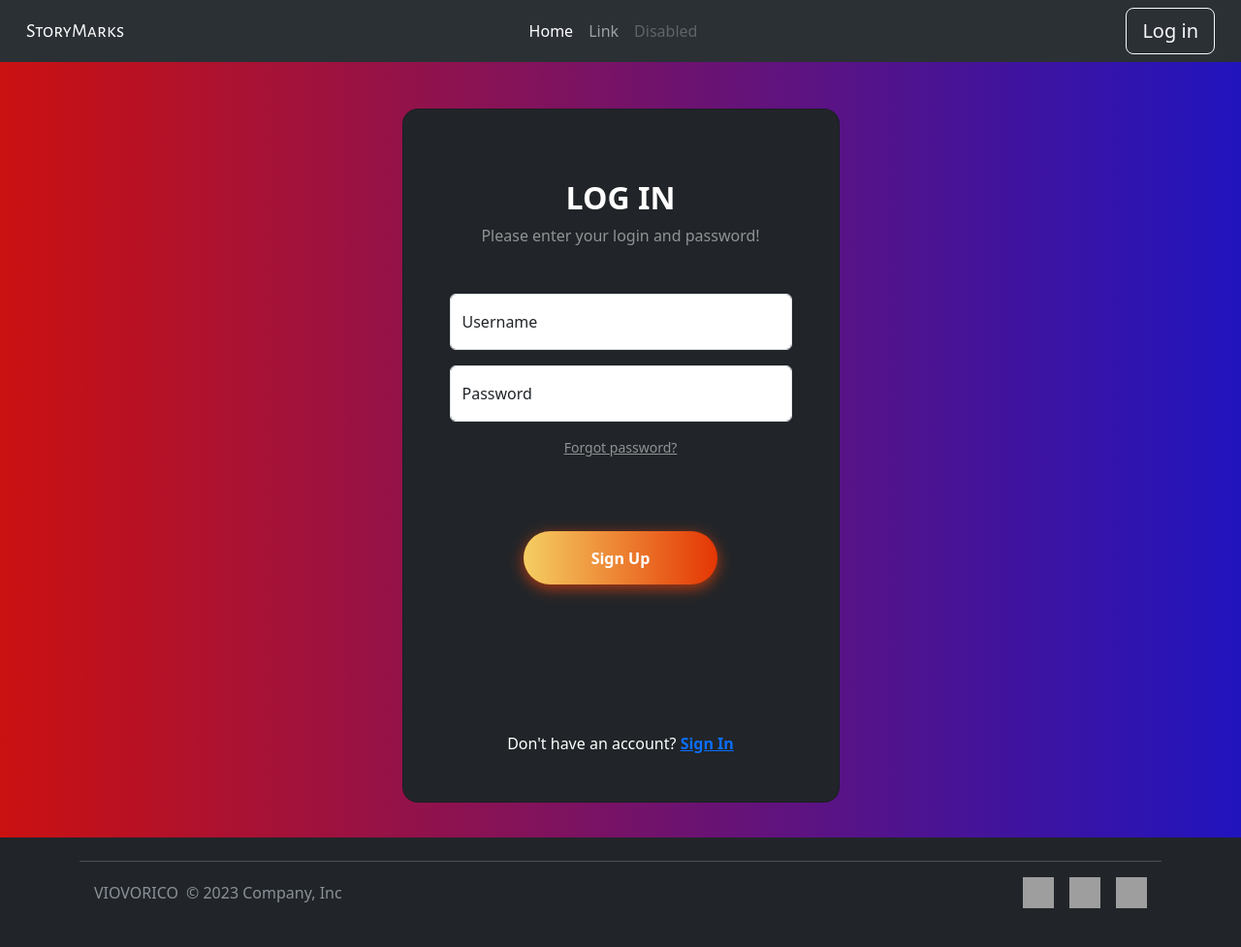
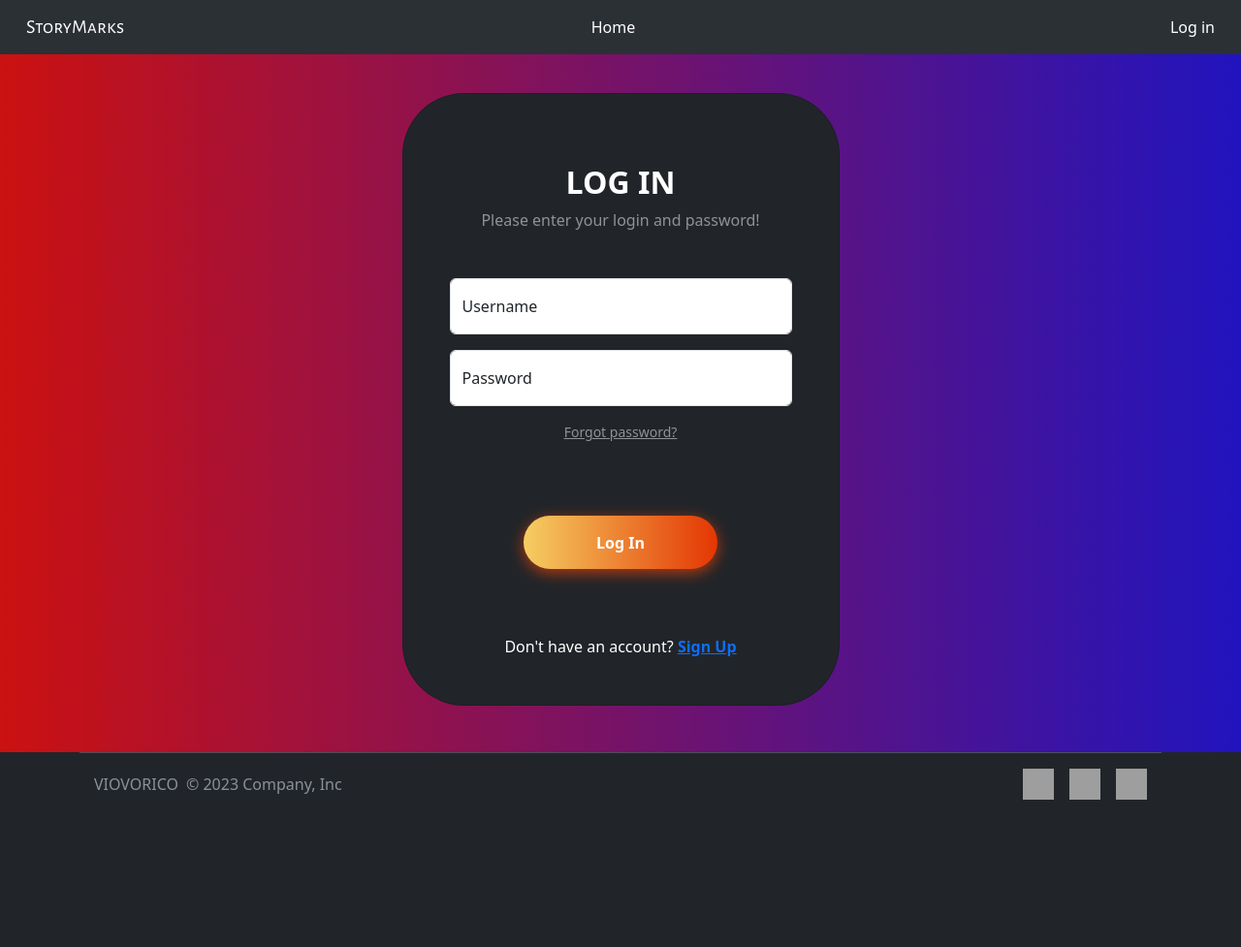
Before and after one commit to Venikhl/testForDjango, a Django app: page /members/login_user/ in a window 1280 px wide. Shown: the whole page at 97% size. After the commit the page ends 825 px from the top, so only its background shows below. Run offline with Django 4.2, Linux system fonts and the light colour scheme; grey boxes are pictures that could not be loaded.

Commit message:
4. Registration and login design fixed

```diff
--- a/members/forms.py
+++ b/members/forms.py
@@ -6,7 +6,7 @@ from django.contrib.auth.models import User
 # Create your forms here.
 
 class NewUserForm(UserCreationForm):
-    email = forms.EmailField(required=True)
+    email = forms.EmailField()
 
     class Meta:
         model = User
--- a/members/urls.py
+++ b/members/urls.py
@@ -2,6 +2,7 @@ from django.urls import path
 from . import views
 
 urlpatterns = [
-    path('register/', views.register, name='register'),
-    path('login_user/', views.login_user, name='login')
+    path('register_user/', views.register_user, name='register'),
+    path('login_user/', views.login_user, name='login'),
+    path('logout_user/', views.logout_user, name='logout')
 ]
--- a/members/views.py
+++ b/members/views.py
@@ -1,6 +1,9 @@
 from django.shortcuts import render, redirect
 from django.contrib.auth import authenticate, login, logout
 from django.contrib import messages
+from django.contrib.auth.forms import UserCreationForm
+
+from members.forms import NewUserForm
 
 
 def login_user(request):
@@ -18,5 +21,26 @@ def login_user(request):
         return render(request, 'auth/login.html', {})
 
 
-def register(request):
-    return render(request, 'auth/register.html')
+def logout_user(request):
+    logout(request)
+    messages.success(request, "You have successfully logged out")
+    return redirect('main_page')
+
+
+def register_user(request):
+    if request.method == "POST":
+        form = NewUserForm(request.POST)
+        if form.is_valid():
+            form.save()
+            username = form.cleaned_data['username']
+            email = form.cleaned_data['email']
+            password = form.cleaned_data['password1']
+            user = authenticate(username=username, email=email, password=password)
+            login(request, user)
+            messages.success(request, "You have successfully registered")
+            return redirect('main_page')
+    else:
+        form = NewUserForm()
+    return render(request, 'auth/register.html', {
+        'form': form,
+    })
--- a/templates/auth/login.html
+++ b/templates/auth/login.html
@@ -1,14 +1,14 @@
 {% extends 'core/main_wrapper.html' %}
 
 {% block main %}
-    <section class="vh-100 gradient-custom">
+    <section class="gradient-custom">
       <div class="container py-5 h-100">
         <div class="row d-flex justify-content-center align-items-center h-100">
           <div class="col-12 col-md-8 col-lg-6 col-xl-5">
-            <div class="card bg-dark" style="border-radius: 1rem;">
+            <div class="card bg-dark" style="border-radius: 4rem;">
               <div class="card-body p-5 text-center">
 
-                <form class="mb-md-5 mt-md-4 pb-5" action="" method="POST">
+                <form class="mb-md-5 mt-md-4" action="" method="POST">
                     {% csrf_token %}
 
                   <h2 class="fw-bold mb-2 text-uppercase text-white">Log In</h2>
@@ -36,12 +36,12 @@
 {#                  <button class="btn btn-outline-light btn-lg px-5" type="submit">Sign Up</button>#}
 {#                    </div>#}
                     <div class="buttons">
-                        <button class="btn-hover color-2" type="submit">Sign Up</button>
+                        <button class="btn-hover color-2" type="submit">Log In</button>
                     </div>
                 </form>
 
                 <div>
-                  <p class="mb-0 text-white">Don't have an account? <a href="{% url 'register' %}" class="text-blue fw-bold">Sign In</a>
+                  <p class="mb-0 text-white">Don't have an account? <a href="{% url 'register' %}" class="text-blue fw-bold">Sign Up</a>
                   </p>
                 </div>
 
--- a/templates/core/footer.html
+++ b/templates/core/footer.html
@@ -1,6 +1,6 @@
 {% block footer %}
 <div class="container">
-  <footer class="d-flex flex-wrap justify-content-between align-items-center py-3 my-4 border-top"  data-bs-theme="dark">
+  <footer class="d-flex flex-wrap justify-content-between align-items-center py-3 border-top"  data-bs-theme="dark">
     <div class="col-md-4 d-flex align-items-center">
       <a href="{% url 'main_page' %}" class="mb-3 me-2 mb-md-0 text-body-secondary text-decoration-none lh-1">
         VIOVORICO
--- a/templates/core/main_wrapper.html
+++ b/templates/core/main_wrapper.html
@@ -38,20 +38,30 @@ background: linear-gradient(to right, rgb(203, 17, 17), rgb(33, 20, 190))
 }
     </style>
 </head>
-<body class="text-bg-dark" style="background-color: var(--bs-dark);">
+<body>
     {% block navbar %}
         {% include 'core/navbar.html' %}
     {% endblock %}
 
-    <div>
-        {% block main %}
+    {% if messages %}
+        {% for message in messages %}
+            <div class="alert alert-warning alert-dismissible fade show" role="alert">
+              <strong>Attention!</strong> {{ message }}
+              <button type="button" class="btn-close" data-bs-dismiss="alert" aria-label="Close"></button>
+            </div>
+        {% endfor %}
+    {% endif %}
+        <div class="mt-5">
+            {% block main %}
+        </div>
+
+    {% endblock %}
+
+    <div class="text-bg-dark">
+        {% block footer %}
+            {% include 'core/footer.html' %}
         {% endblock %}
     </div>
-
-    {% block footer %}
-        {% include 'core/footer.html' %}
-    {% endblock %}
-
 <link href="https://cdn.jsdelivr.net/npm/bootstrap@5.3.0/dist/css/bootstrap.min.css" rel="stylesheet" integrity="sha384-9ndCyUaIbzAi2FUVXJi0CjmCapSmO7SnpJef0486qhLnuZ2cdeRhO02iuK6FUUVM" crossorigin="anonymous">
 <script src="https://cdn.jsdelivr.net/npm/bootstrap@5.3.0/dist/js/bootstrap.bundle.min.js" integrity="sha384-geWF76RCwLtnZ8qwWowPQNguL3RmwHVBC9FhGdlKrxdiJJigb/j/68SIy3Te4Bkz" crossorigin="anonymous"></script>
 </body>
--- a/templates/core/navbar.html
+++ b/templates/core/navbar.html
@@ -6,7 +6,7 @@
         src: url({% static 'assets/fonts/AlegReg.ttf' %}) format('truetype');
     }
     </style>
-    <nav class="navbar navbar-expand-lg bg-body-tertiary" aria-label="Thirteenth navbar example" data-bs-theme="dark">
+    <nav class="navbar navbar-expand-lg bg-body-tertiary fixed-top" aria-label="Thirteenth navbar example" data-bs-theme="dark">
       <div class="container-fluid">
         <button class="navbar-toggler" type="button" data-bs-toggle="collapse" data-bs-target="#navbarsExample11" aria-controls="navbarsExample11" aria-expanded="false" aria-label="Toggle navigation">
           <span class="navbar-toggler-icon"></span>
@@ -18,15 +18,24 @@
             <li class="nav-item">
               <a class="nav-link active" aria-current="page" href="{% url 'main_page' %}">Home</a>
             </li>
-            <li class="nav-item">
-              <a class="nav-link" href="#">Link</a>
-            </li>
-            <li class="nav-item">
-              <a class="nav-link disabled">Disabled</a>
-            </li>
+{#            <li class="nav-item">#}
+{#              <a class="nav-link" href="#">Link</a>#}
+{#            </li>#}
+{#            <li class="nav-item">#}
+{#              <a class="nav-link disabled">Disabled</a>#}
+{#            </li>#}
           </ul>
-          <div class="d-lg-flex col-lg-3 justify-content-lg-end">
-            <a class="btn btn-outline-light btn-lg" href="{% url 'login' %}">Log in</a>
+
+          <div class="d-lg-flex col-lg-3 justify-content-lg-end text-white">
+            {% if user.is_authenticated %}
+                {{ user.get_username }}
+                <a href="{% url 'logout' %}" class="nav-link text-white-50">(Log out)</a>
+{#                <a href="{% url 'logout' %}" class="nav-link">Log out</a>#}
+{#                <a class="btn btn-outline-light btn-lg" href="{% url 'logout' %}">Log out</a>#}
+            {% else %}
+                <a href="{% url 'login' %}" class="nav-link">Log in</a>
+{#                <a class="btn btn-outline-light btn-lg" href="{% url 'login' %}">Log in</a>#}
+            {% endif %}
           </div>
         </div>
       </div>
```
Also changed, not shown: templates/auth/register.html (+25 -16 lines), db.sqlite3.
